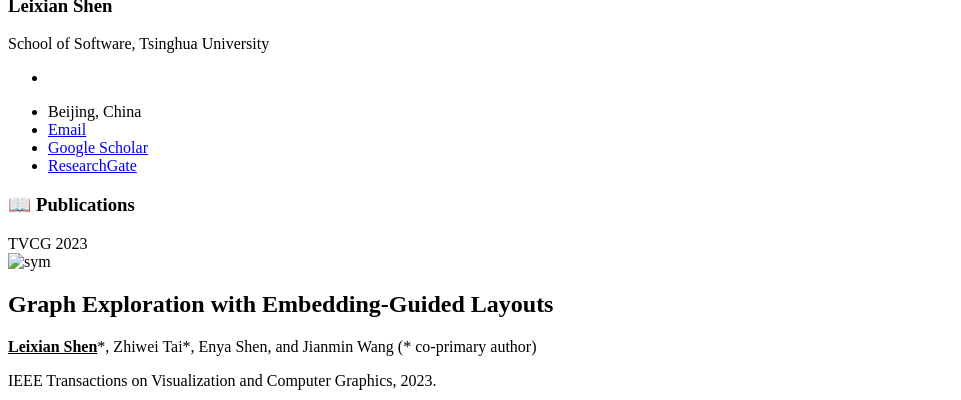
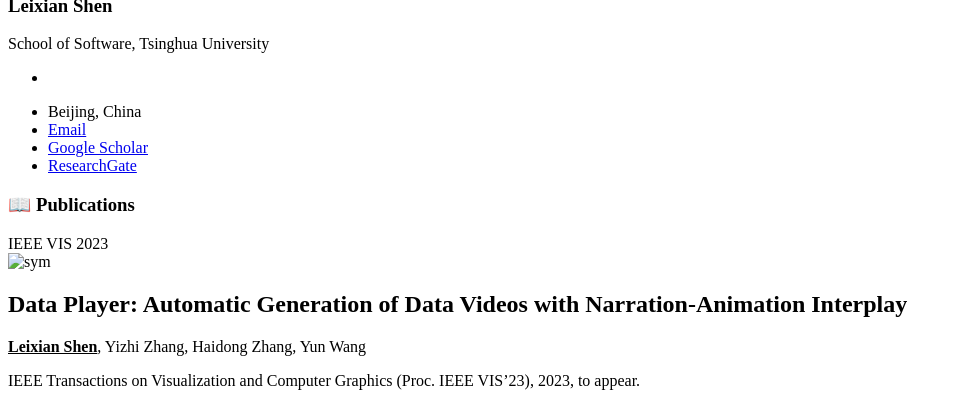
Before and after one commit to ShenLeixian/ShenLeixian1111, a Jekyll site: the page built from _pages/include/pub.md, in a window 1280 px wide and 900 px high, scrolled down 469 px, cut to the strip 25-425 px from the top of the window. Shown: the whole strip, without its empty margins (0-961 px from the left). Built offline with Jekyll 4.4.1, drawn with Linux system fonts in a browser that asks for light colours; our own code applies the rules of GitHub Pages for plain Markdown files.

Commit message:
Update pub.md

```diff
--- a/_pages/include/pub.md
+++ b/_pages/include/pub.md
@@ -1,17 +1,17 @@
 # 📖 Publications
 
 <!-- IEEE VIS 2023 -->
-<!-- <div class='paper-box'><div class='paper-box-image'><div><div class="badge">IEEE VIS 2023</div><img src='images/paper/VIS2023.png' alt="sym" width="100%"></div></div>
+<div class='paper-box'><div class='paper-box-image'><div><div class="badge">IEEE VIS 2023</div><img src='images/paper/VIS2023.png' alt="sym" width="100%"></div></div>
 <div class='paper-box-text' markdown="1">
 
 ## Data Player: Automatic Generation of Data Videos with Narration-Animation Interplay
 
 **<u>Leixian Shen</u>**, Yizhi Zhang, Haidong Zhang, Yun Wang
 
-IEEE Transactions on Visualization and Computer Graphics (Proc. IEEE VIS'23), 2023.
+IEEE Transactions on Visualization and Computer Graphics (Proc. IEEE VIS'23), 2023, to appear.
 
 <div class="extra-links">
-    <a class="_blank" href="./pdf/graph.pdf" >
+    <!-- <a class="_blank" href="./pdf/graph.pdf" >
         <i class="fas fa-newspaper" aria-hidden="true"></i> PDF
     </a>
     <a class="_blank" href="https://doi.org/10.1109/TVCG.2023.3238909">
@@ -22,10 +22,10 @@
     </a>
     <a class="_blank" href="https://github.com/tzw28/EmbeddingGuidedLayout">
         <i class="ai ai-open-access ai-1x" aria-hidden="true"></i> Code
-    </a>
+    </a> -->
 </div>
 </div>
-</div> -->
+</div>
 
 
 <!-- arxiv 2023 wonderflow -->
```
